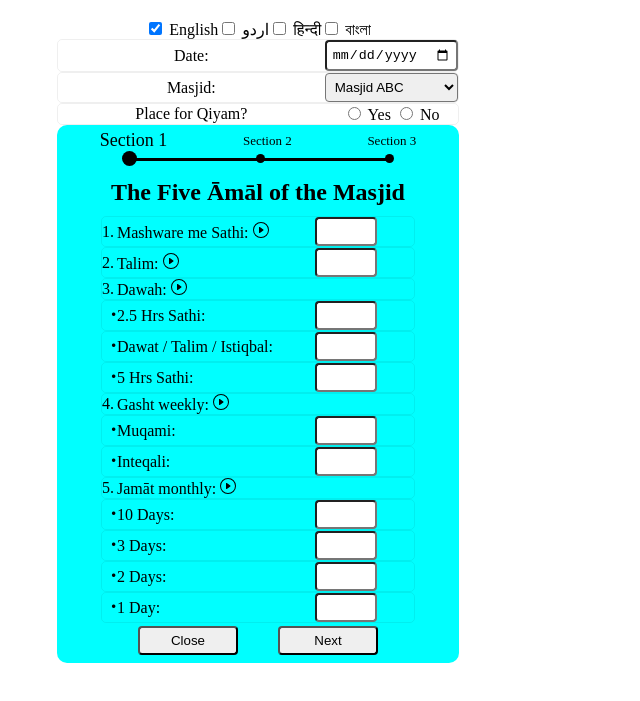
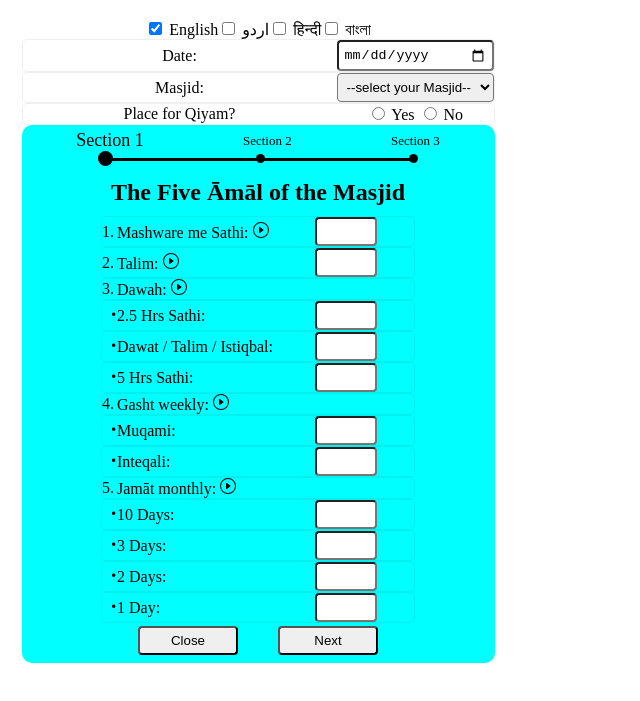
Before and after one commit to hussainibs008/Tabligh-Logs, a plain HTML site: page Monthly Form.html in a window 1280 px wide. Shown: the part 69-770 px from the top of the page, without its empty margins (0-640 px from the left). Drawn offline with nearby package versions, Linux system fonts and the light colour scheme.

Commit message:
Add files via upload

```diff
--- a/Monthly Form.html
+++ b/Monthly Form.html
@@ -225,6 +225,7 @@
                     <div class="bengali">মসজিদের নাম</div>
                 </div>
                 <select name="masjid" id="masjidDD" required>
+                    <option value="not selected" selected>--select your Masjid--</option>
                     <option value="ABC">Masjid ABC</option>
                     <option value="XYZ">Masjid XYZ</option>
                 </select>
```
Also changed, not shown: script.js (line endings or trailing spaces).
